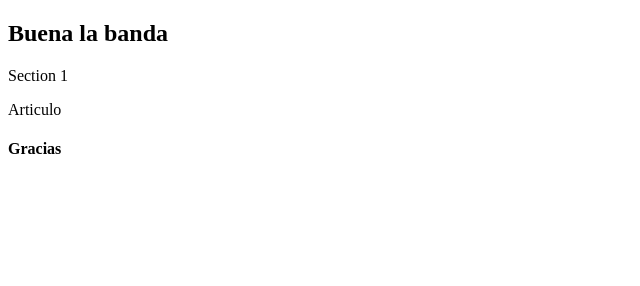
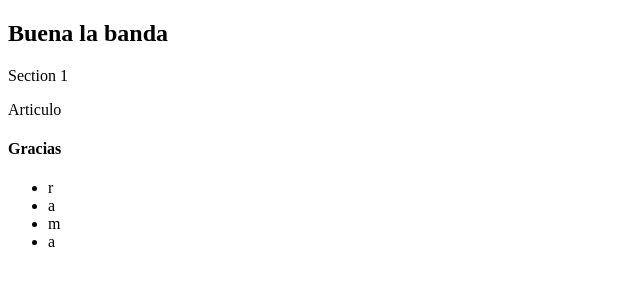
Before and after one commit to Juanocuato25/git-curso, a plain HTML site: page index.html in a window 1280 px wide. Shown: the full height of the page, 0-640 px from the left. Drawn offline with Linux system fonts and the light colour scheme.

Commit message:
add ul in footer

```diff
--- a/index.html
+++ b/index.html
@@ -17,6 +17,12 @@
     </main>
     <footer>
         <h4>Gracias</h4>
+        <ul>
+            <li>r</li>
+            <li>a</li>
+            <li>m</li>
+            <li>a</li>
+        </ul>
     </footer>
 </body>
 
```
